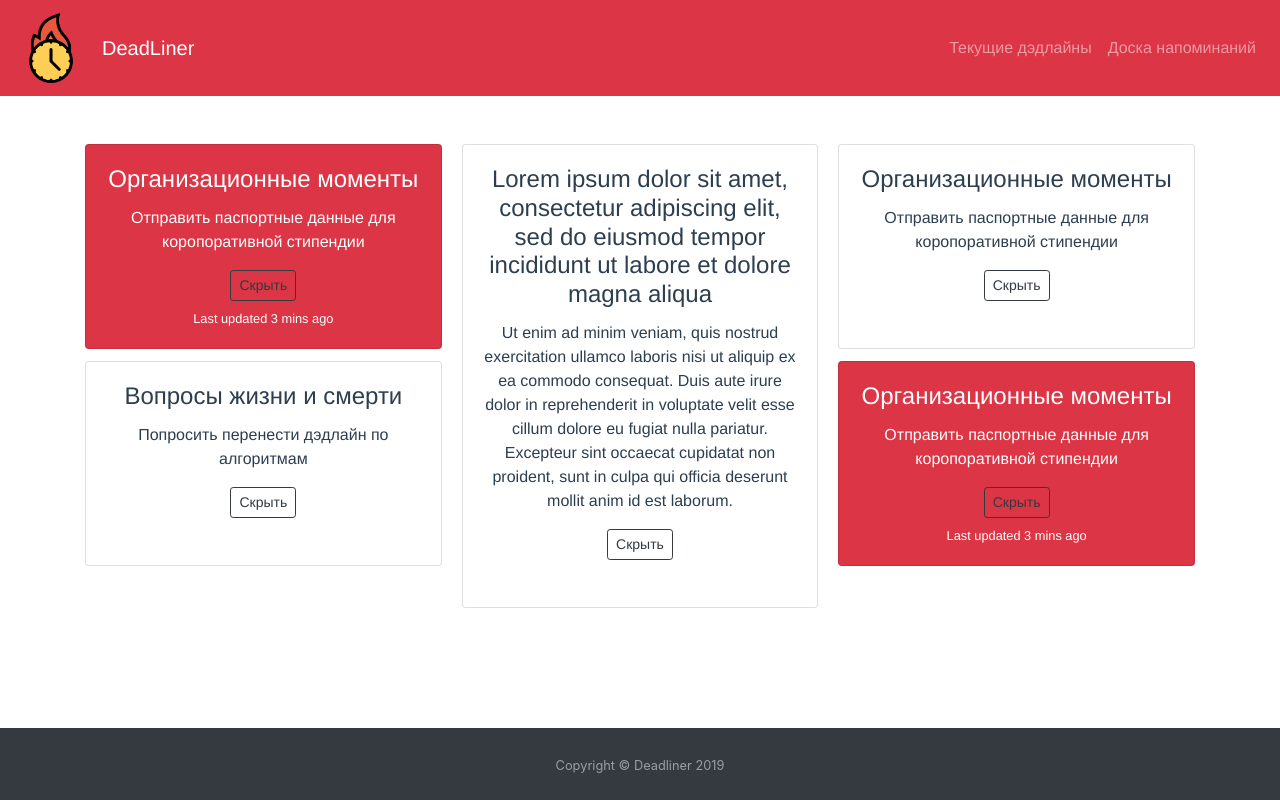
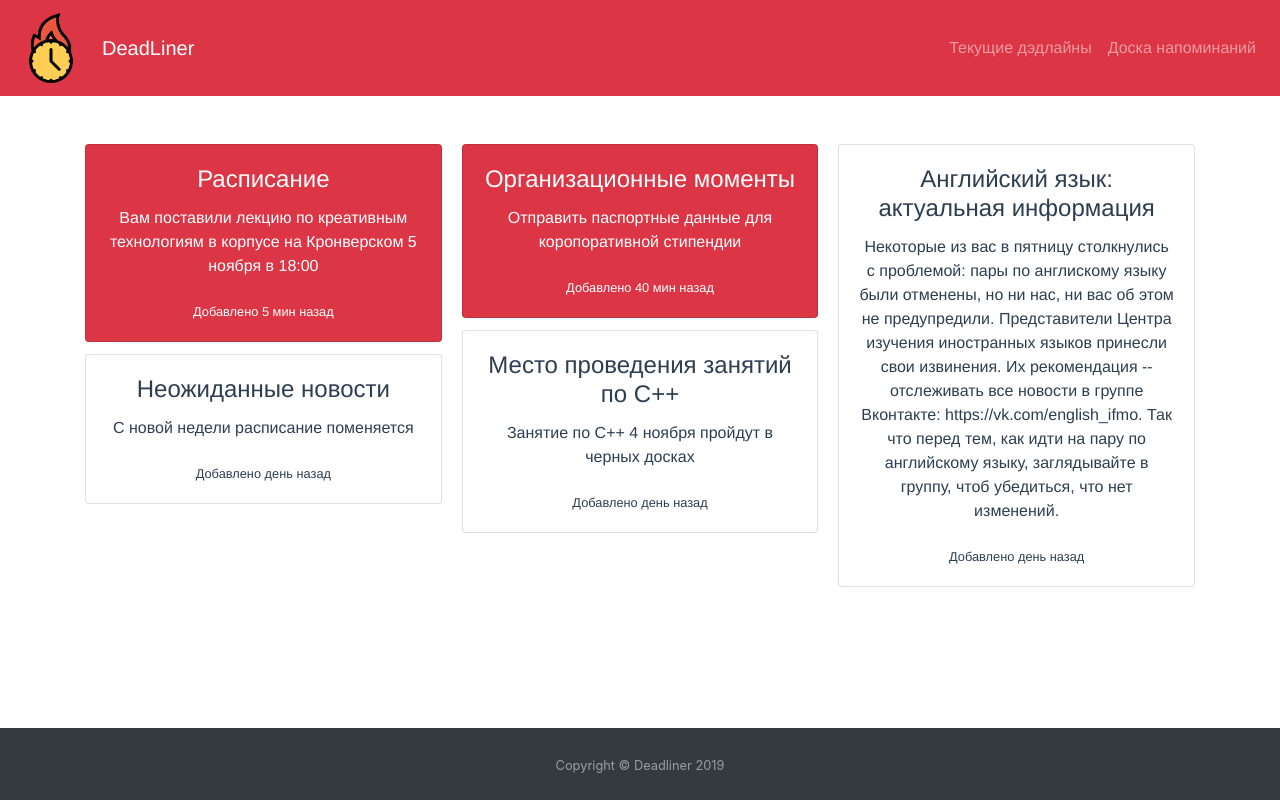
Before and after one commit to PaGr0m/Deadliner, a Vue app: page /notifications in a window 1280 px wide. Built offline with nearby package versions, Linux system fonts and the light colour scheme.

Commit message:
add content

```diff
--- a/src/components/Notifications.vue
+++ b/src/components/Notifications.vue
@@ -16,12 +16,9 @@
                     {{ not.desc }}
                 </b-card-text>
                 <b-col lg="4" class="pb-2 mx-auto">
-                    <b-button variant="outline-dark" size="sm" v-on:click="not.hidden = !not.hidden">
-                        Скрыть
-                    </b-button>
                 </b-col>
-                <b-card-text class="small text-white">
-                    Last updated 3 mins ago
+                <b-card-text class="small">
+                    {{not.updated}}
                 </b-card-text>
             </b-card>
         </b-card-group>
@@ -35,26 +32,18 @@
                 tasksShow: false,
                 nots: [
                     {
-                        title: "Организационные моменты",
-                        desc: 'Отправить паспортные данные для коропоративной стипендии',
+                        title: "Расписание",
+                        desc:
+                            'Вам поставили лекцию по креативным технологиям в корпусе на Кронверском 5 ноября в 18:00',
                         style: "danger",
                         textColor: "white",
+                        updated: "Добавлено 5 мин назад",
                         hidden: true
                     },
                     {
-                        title: "Вопросы жизни и смерти",
-                        desc: 'Попросить перенести дэдлайн по алгоритмам',
-                        hidden: true
-                    },
-                    {
-                        title: "Lorem ipsum dolor sit amet, consectetur adipiscing elit, sed do eiusmod tempor incididunt ut labore et dolore magna aliqua",
-                        desc:
-                            "Ut enim ad minim veniam, quis nostrud exercitation ullamco laboris nisi ut aliquip ex ea commodo consequat. Duis aute irure dolor in reprehenderit in voluptate velit esse cillum dolore eu fugiat nulla pariatur. Excepteur sint occaecat cupidatat non proident, sunt in culpa qui officia deserunt mollit anim id est laborum.",
-                        hidden: true
-                    },
-                    {
-                        title: "Организационные моменты",
-                        desc: 'Отправить паспортные данные для коропоративной стипендии',
+                        title: "Неожиданные новости",
+                        desc: 'С новой недели расписание поменяется',
+                        updated: "Добавлено день назад",
                         hidden: true
                     },
                     {
@@ -62,6 +51,21 @@
                         desc: 'Отправить паспортные данные для коропоративной стипендии',
                         style: "danger",
                         textColor: "white",
+                        updated: "Добавлено 40 мин назад",
+                        hidden: true
+                    },
+                    {
+                        title: "Место проведения занятий по С++",
+                        desc: 'Занятие по C++ 4 ноября пройдут в черных досках',
+                        updated: "Добавлено день назад",
+                        hidden: true
+                    },
+                    {
+                        title: "Английский язык: актуальная информация",
+                        desc:
+                            'Некоторые из вас в пятницу столкнулись с проблемой: пары по англискому языку были отменены, но ни нас, ни вас об этом не предупредили.\n' +
+                            'Представители Центра изучения иностранных языков принесли свои извинения. Их рекомендация -- отслеживать все новости в группе Вконтакте: https://vk.com/english_ifmo. Так что перед тем, как идти на пару по английскому языку, заглядывайте в группу, чтоб убедиться, что нет изменений.',
+                        updated: "Добавлено день назад",
                         hidden: true
                     }
                 ]
--- a/src/components/ProgressBar.vue
+++ b/src/components/ProgressBar.vue
@@ -23,16 +23,20 @@
                     { cur_sec: new Date().getTime()},
                 ],
                 bars: [
-                    { variant: "danger", value: 0, add_date: new Date('October 28, 2019 03:24:00'), dead_date :new Date('October 29, 2019 03:24:00'), name: 'Python' },
-                    { variant: "danger", value: 0, add_date: new Date('October 28, 2019 03:24:00'), dead_date :new
-                        Date('October 30, 2019 23:24:00'), name: 'ОС' },
-                    { variant: "danger", value: 0, add_date: new Date('October 28, 2019 03:24:00'), dead_date :new Date('October 30, 2019 03:24:00'), name: 'C++' },
-                    { variant: "danger", value: 0, add_date: new Date('October 27, 2019 23:24:00'), dead_date :new
-                        Date('October 29, 2019 03:24:00'), name: 'Комб' },
-                    { variant: "danger", value: 0, add_date: new Date('October 21, 2019 03:24:00'), dead_date :new Date('October 30, 2019 03:24:00'), name: 'Базы данных' },
-                    { variant: "danger", value: 0, add_date: new Date('October 23, 2019 03:24:00'), dead_date :new Date('October 29, 2019 03:24:00'), name: 'ФП' },
-                    { variant: "danger", value: 0, add_date: new Date('October 21, 2019 03:24:00'), dead_date :new
-                        Date('October 29, 2019 03:24:00'), name: 'Основы ПИ' }
+                    { variant: "danger", value: 0, add_date: new Date('October 30, 2019 03:24:00'), dead_date :new
+                        Date('October 30, 2019 06:30:00'), name: 'Алгоритмы' },
+                    { variant: "danger", value: 0, add_date: new Date('October 30, 2019 03:24:00'), dead_date :new
+                        Date('October 30, 2019 06:10:00'), name: 'Unix' },
+                    { variant: "danger", value: 0, add_date: new Date('October 30, 2019 03:24:00'), dead_date :new
+                        Date('October 30, 2019 06:54:00'), name: 'C++' },
+                    { variant: "danger", value: 0, add_date: new Date('October 30, 2019 03:24:00'), dead_date :new
+                        Date('October 30, 2019 06:00:00'), name: 'Комб' },
+                    { variant: "danger", value: 0, add_date: new Date('October 30, 2019 03:24:00'), dead_date :new
+                        Date('October 30, 2019 08:30:00'), name: 'Базы данных' },
+                    // { variant: "danger", value: 0, add_date: new Date('November 7, 2019 03:24:00'), dead_date :new
+                    //     Date('October 29, 2019 03:24:00'), name: 'ФП' },
+                    // { variant: "danger", value: 0, add_date: new Date('November 9, 2019 03:24:00'), dead_date :new
+                    //     Date('October 29, 2019 03:24:00'), name: 'Основы ПИ' }
                 ],
                 timer: null
             }
```
